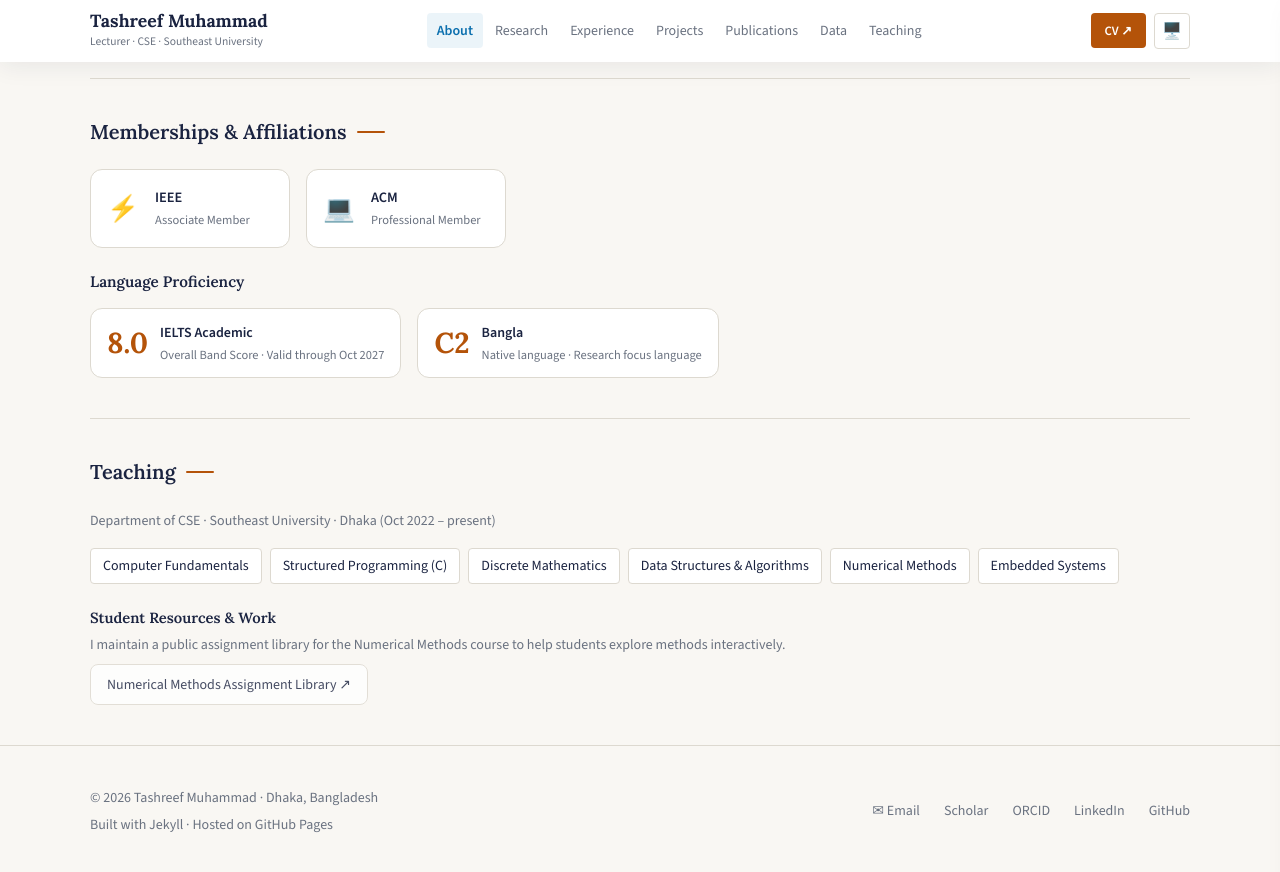
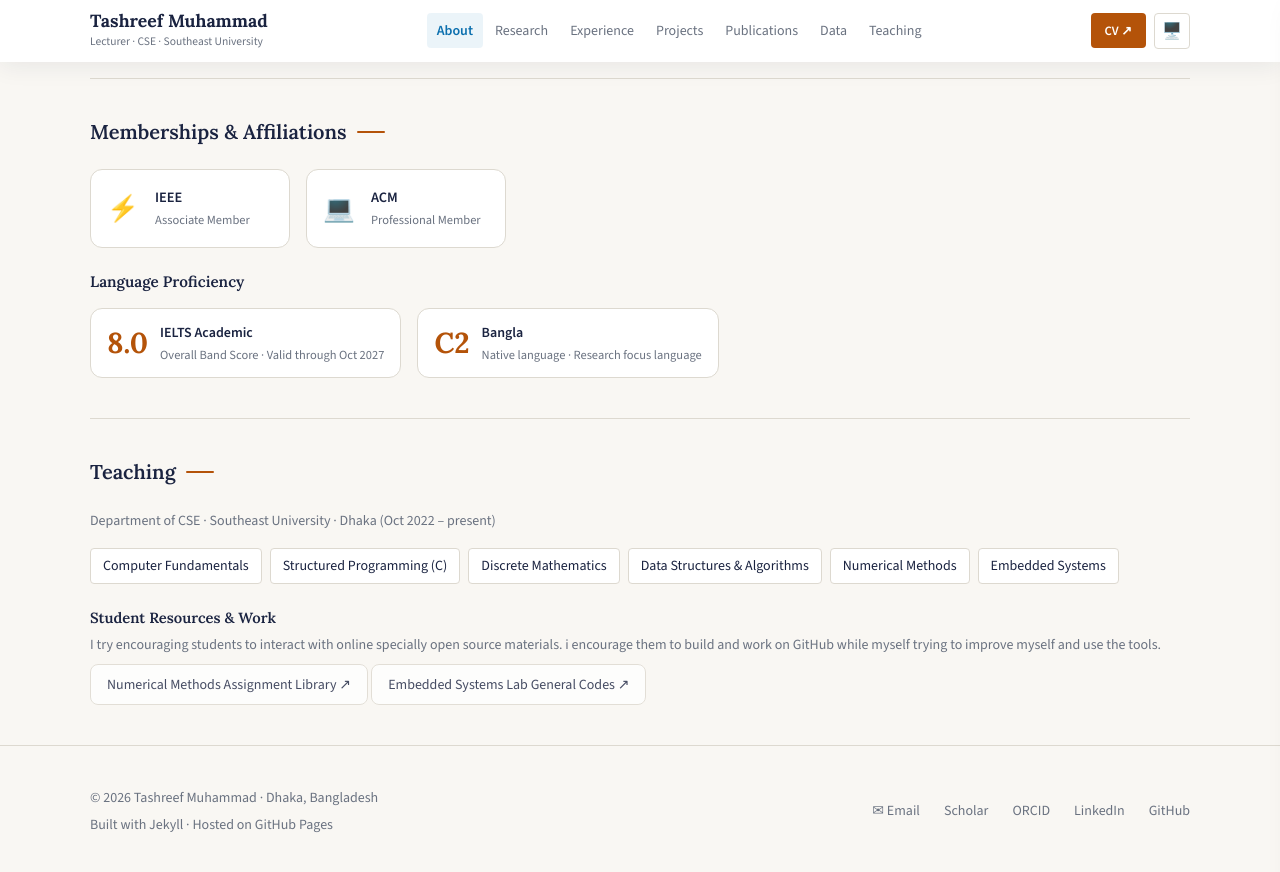
Before and after one commit to TashreefMuhammad/tashreefmuhammad.github.io, a Jekyll site: the page built from index.html, in a window 1280 px wide and 900 px high, scrolled down 3777 px. Shown: the top 872 px of the window. Built offline with Jekyll 4.4.1, drawn with Linux system fonts in a browser that asks for light colours; some of the changed lines change nothing that is shown.

Commit message:
Correction in index.html and publication.json
Corrected some parameter mistakes in publication and added a repo in teaching and student works

```diff
--- a/Data/publications.json
+++ b/Data/publications.json
@@ -87,7 +87,7 @@
     "type": "journal",
     "doi": "https://doi.org/10.1371/journal.pone.0342786",
     "preprint": "https://arxiv.org/abs/2502.11198",
-    "code": "",
+    "code": "https://github.com/SapphireFang1998/ANCHOLIK-NER-A-Benchmark-Dataset-for-Bangla-Regional-Named-Entity-Recognition",
     "status": "",
     "submitted_to": "",
     "publisher": "PLOS",
@@ -312,10 +312,10 @@
     "doi": "",
     "preprint": "https://arxiv.org/abs/2603.20237",
     "code": "",
-    "status": "",
+    "status": "under_review",
     "submitted_to": "",
-    "publisher": "",
-    "journal_rank": "",
+    "publisher": "PLOS One",
+    "journal_rank": "Q1",
     "selected": true,
     "bibtex": "@article{muhammad2022frequency,\n  title={Frequency Distribution of Prime Numbers between an Integer and its Square: A Case Study},\n  author={Muhammad, Tashreef and Shahariar, GM and Aziz, Tahsin and Alam, Mohammad Shafiul},\n  journal={arXiv preprint arXiv:2209.12494},\n  year={2022}\n}"
   },
@@ -328,8 +328,8 @@
     "doi": "",
     "preprint": "https://arxiv.org/abs/2209.12494",
     "code": "",
-    "status": "under_review",
-    "submitted_to": "PLOS One",
+    "status": "",
+    "submitted_to": "",
     "publisher": "",
     "journal_rank": "",
     "selected": false,
--- a/index.html
+++ b/index.html
@@ -384,10 +384,13 @@ title: Home
     <div style="margin-top:var(--sp-lg)">
       <h3 style="font-size:.92rem;font-family:var(--font-display);margin:0 0 6px">Student Resources &amp; Work</h3>
       <p class="muted small" style="margin:0 0 8px">
-        I maintain a public assignment library for the Numerical Methods course to help students explore methods interactively.
+        I try encouraging students to interact with online specially open source materials. i encourage them to build and work on GitHub while myself trying to improve myself and use the tools.
       </p>
       <a class="button subtle small" href="https://tashreefmuhammad.github.io/SEU-Numerical-Methods-Assignment-Library/" target="_blank" rel="noopener">
         Numerical Methods Assignment Library ↗
+      </a>
+      <a class="button subtle small" href="https://github.com/TashreefMuhammad/SEU-Introduction-to-Embedded-System-Lab-Codes" target="_blank" rel="noopener">
+        Embedded Systems Lab General Codes ↗
       </a>
     </div>
 
```
